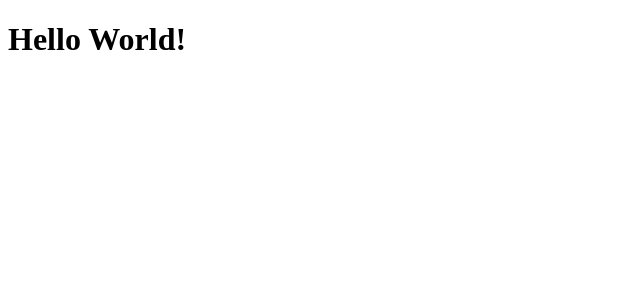
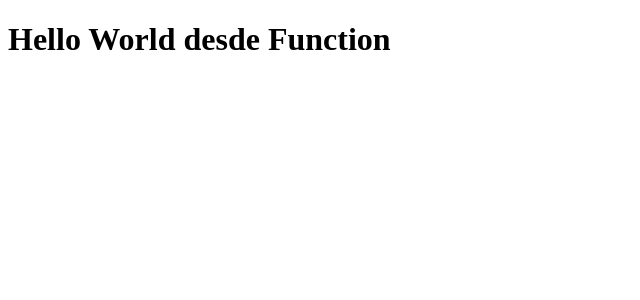
Before and after one commit to juliozapatao96/employee-management-system-sb-react, a React (Vite) app in the folder ems-frontend/: page / in a window 1280 px wide. Shown: the top 300 px of the page, without its empty margins (0-640 px from the left). Built offline with nearby package versions, Linux system fonts and the light colour scheme.

Commit message:
chore: Test component

```diff
--- a/ems-frontend/src/App.jsx
+++ b/ems-frontend/src/App.jsx
@@ -1,10 +1,11 @@
 import './App.css'
+import HelloWorld from './HelloWorld'
 
 function App() {
 
   return (
     <>
-        <h1>Hello World!</h1>
+      <HelloWorld/>
     </>
   )
 }
--- /dev/null
+++ b/ems-frontend/src/HelloWorld.jsx
@@ -0,0 +1,5 @@
+function HelloWorld() {
+    return <h1>Hello World desde Function</h1>
+}
+
+export default HelloWorld
```
